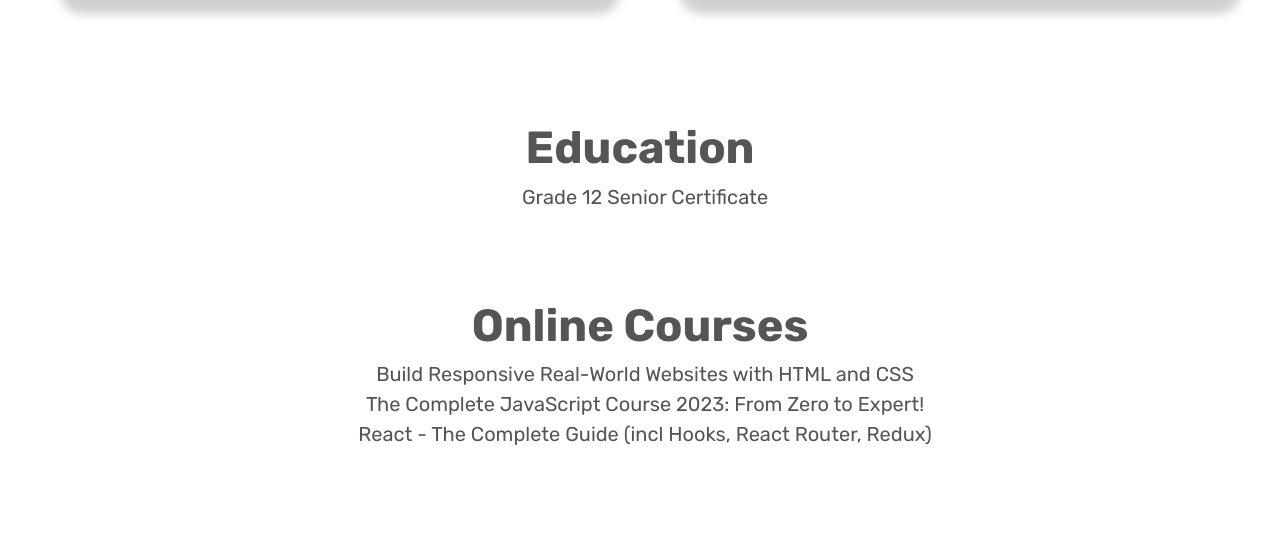
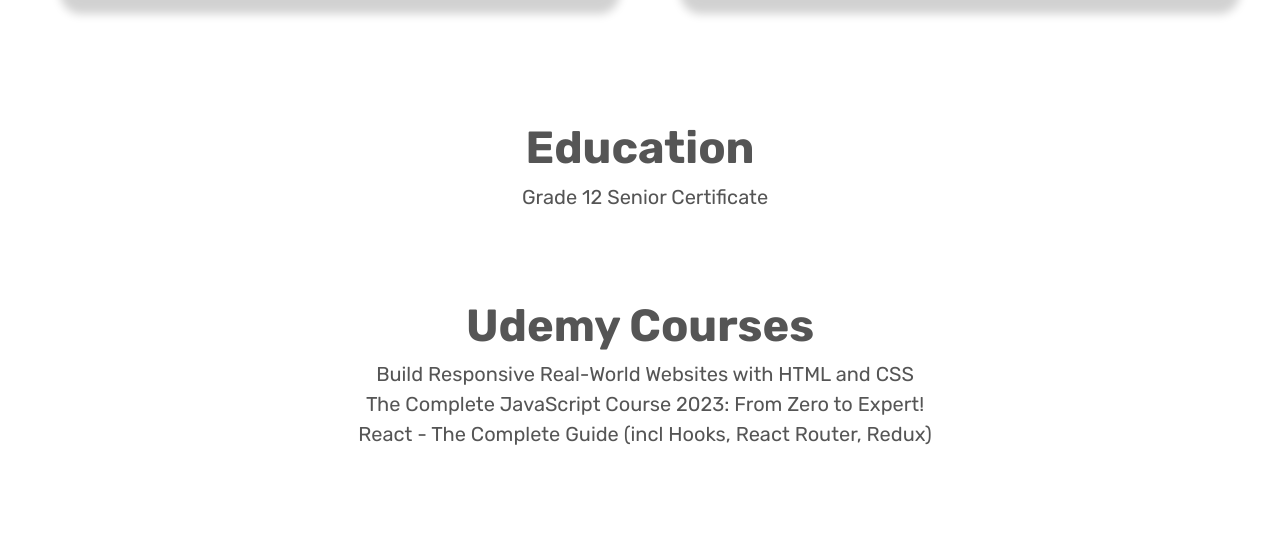
Before and after one commit to Shin-Mizaru10/DonAllisonCV.github.io, a plain HTML site: page index.html in a window 1280 px wide. Shown: the part 2557-3106 px from the top of the page. Drawn offline with nearby package versions, Linux system fonts and the light colour scheme.

Commit message:
updating online-courses-heading

```diff
--- a/index.html
+++ b/index.html
@@ -66,7 +66,7 @@
                 <p class="education-paragraph">Grade 12 Senior Certificate</p>
             </div>
             <div>
-                <h2 class="online-courses-heading">Online Courses</h2>
+                <h2 class="online-courses-heading">Udemy Courses</h2>
                 <p class="online-courses-paragraph">Build Responsive Real-World Websites with HTML and CSS</p>
                 <p class="online-courses-paragraph">The Complete JavaScript Course 2023: From Zero to Expert!</p>
                 <p class="online-courses-paragraph">React - The Complete Guide (incl Hooks, React Router, Redux)</p>
```
